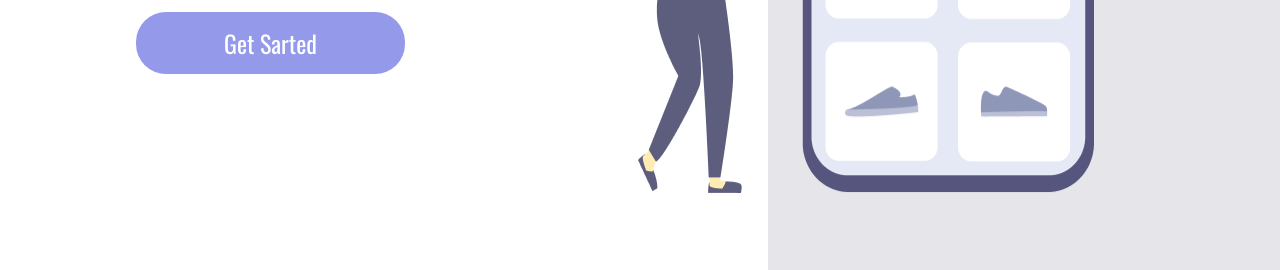
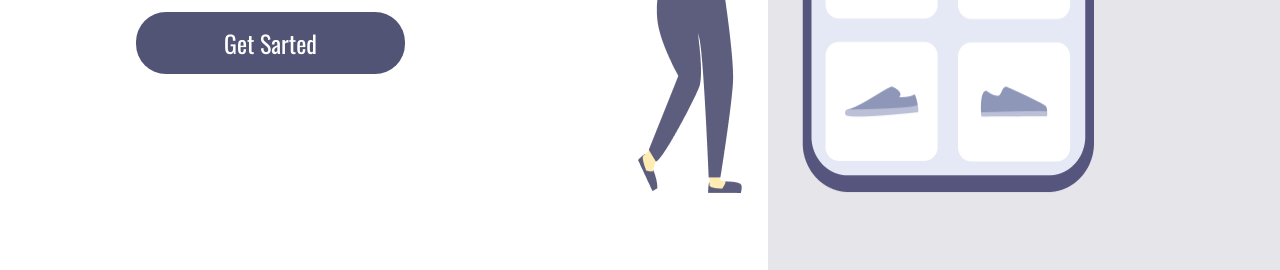
Before and after one commit to csmanhaes86/Easy-Shopping, a plain HTML site: page index.html in a window 1280 px wide. Shown: the part 530-800 px from the top of the page. Drawn offline with nearby package versions, Linux system fonts and the light colour scheme.

Commit message:
Aleteração na cor principal

```diff
--- a/index.html
+++ b/index.html
@@ -7,7 +7,7 @@
     <link rel="preconnect" href="https://fonts.googleapis.com">
     <link rel="preconnect" href="https://fonts.gstatic.com" crossorigin>
     <link href="https://fonts.googleapis.com/css2?family=Montserrat:ital,wght@0,100..900;1,100..900&family=Oswald:wght@200..700&family=Poppins:ital,wght@0,100;0,200;0,300;0,400;0,500;0,600;0,700;0,800;0,900;1,100;1,200;1,300;1,400;1,500;1,600;1,700;1,800;1,900&display=swap" rel="stylesheet">
-    <title>Projeto Responcividade- CSS</title>
+    <title>Projeto Responcividade</title>
 </head>
 <body>
     <div class="container">
--- a/style.css
+++ b/style.css
@@ -53,7 +53,7 @@ P {
 button {
     width: 269px;
     height: 62px;
-    background: #9499EA;
+    background: #525476;
     font-size: 24px;
     line-height: 36px;
     text-align: center;
```
